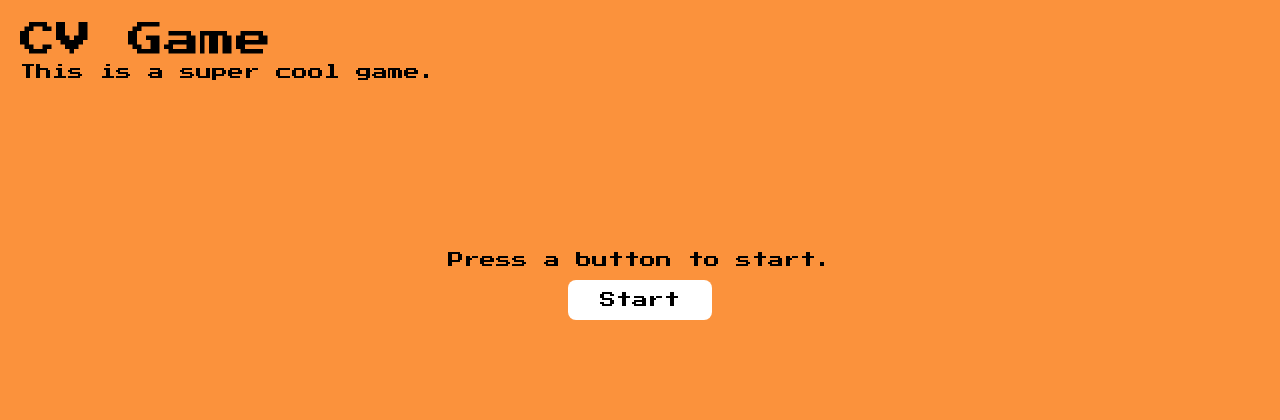
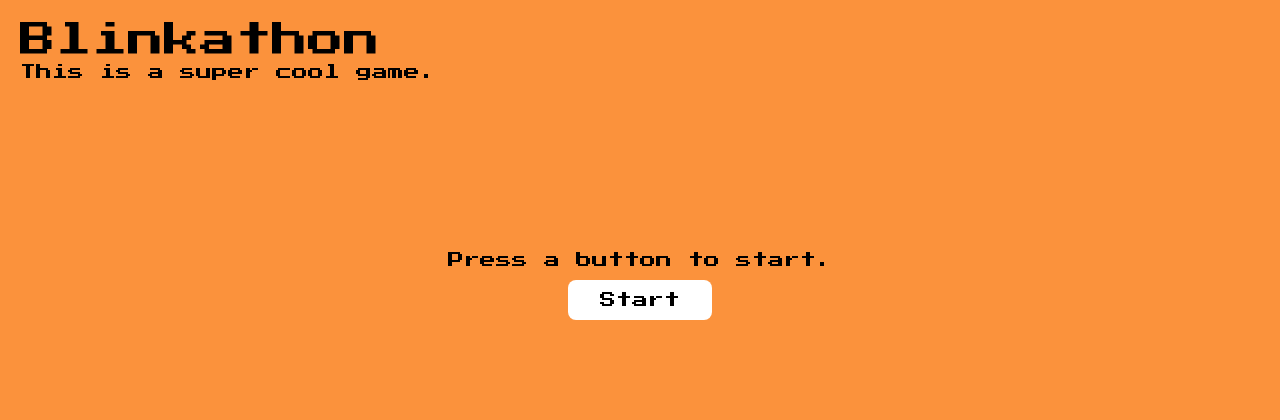
Before and after one commit to tjthanapat/blinkathon, a Flask app: page / in a window 1280 px wide. Shown: the top 420 px of the page. Run offline with Flask 2, Linux system fonts and the light colour scheme; style sheets or scripts are compiled from the project's sources; some libraries are stand-ins or nearby versions.

Commit message:
update index.html

```diff
--- a/templates/index.html
+++ b/templates/index.html
@@ -21,7 +21,7 @@
   <body>
     <div class="bg-orange-400 p-5">
       <header>
-        <h1 class="text-4xl">CV Game</h1>
+        <h1 class="text-4xl">Blinkathon</h1>
         <p>This is a super cool game.</p>
       </header>
       <div
```
